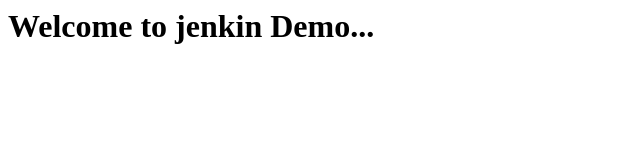
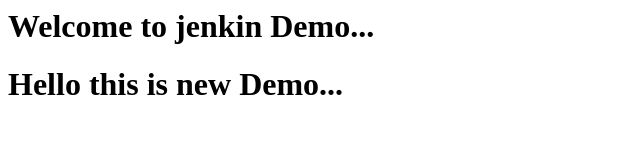
Before and after one commit to Narendra-sin/CI-CD-TEST, a plain HTML site: page index.html in a window 1280 px wide. Shown: the whole page, without its empty margins (0-640 px from the left). Drawn offline with Linux system fonts and the light colour scheme.

Commit message:
Update index.html

```diff
--- a/index.html
+++ b/index.html
@@ -1 +1,2 @@
 <h1> Welcome to jenkin Demo...</h1>
+<h1> Hello this is new Demo...</h1>
```
